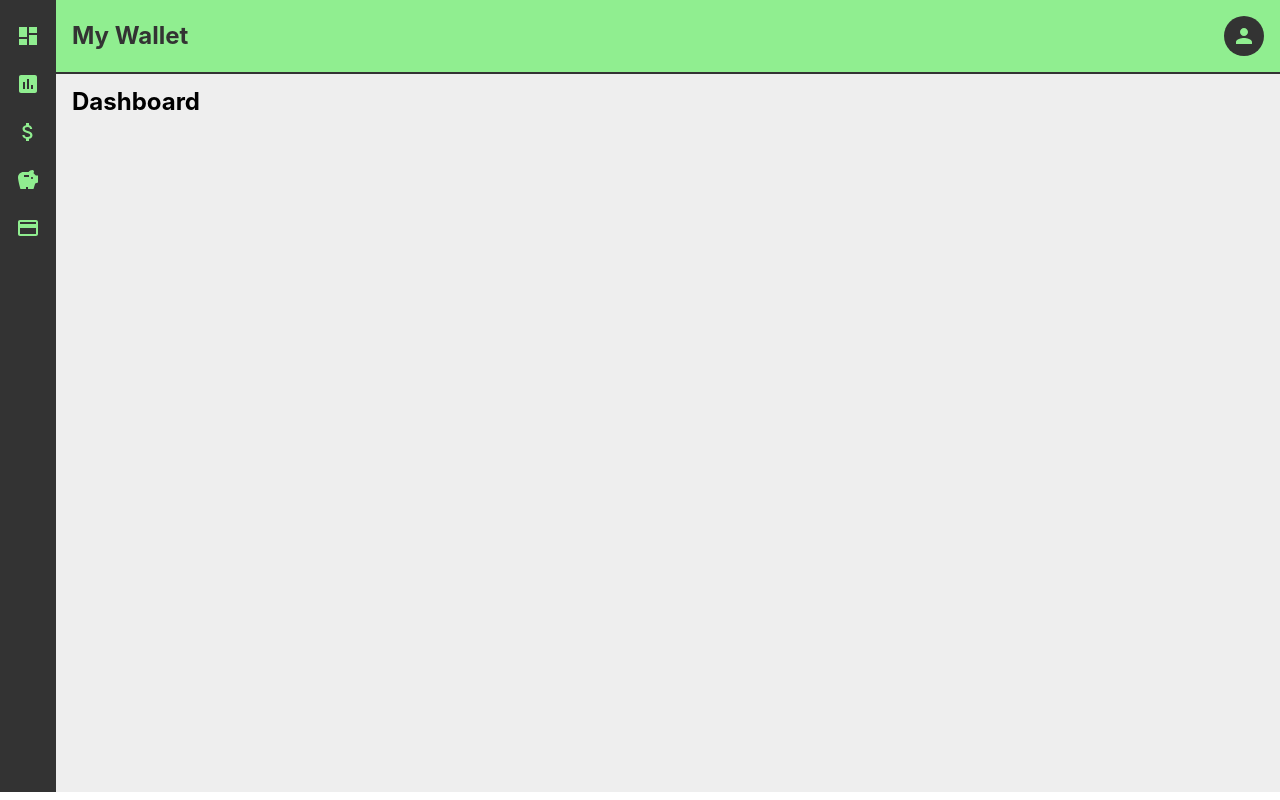
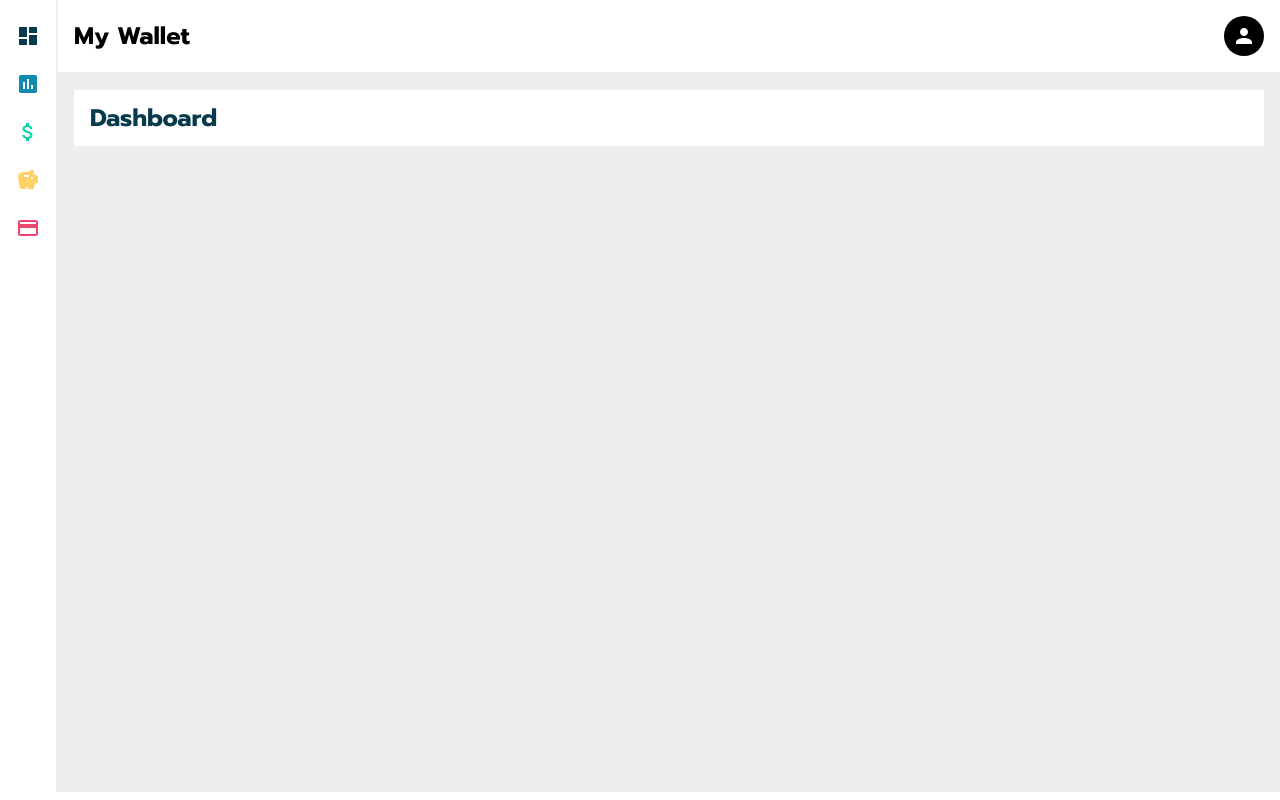
Before and after one commit to VargaAaron-FS/Varga_Aaron_Dev2501, a React (Create React App) app: page / in a window 1280 px wide. Built offline with nearby package versions, Linux system fonts and the light colour scheme.

Commit message:
styling updates

```diff
--- a/public/index.html
+++ b/public/index.html
@@ -24,7 +24,7 @@
       work correctly both with client-side routing and a non-root public URL.
       Learn how to configure a non-root public URL by running `npm run build`.
     -->
-    <title>React App</title>
+    <title>03_Routing</title>
   </head>
   <body>
     <noscript>You need to enable JavaScript to run this app.</noscript>
--- a/src/App.js
+++ b/src/App.js
@@ -6,8 +6,11 @@ export default function App() {
     <div style={styles.appContainer}>
       <SideNav />
       <main style={styles.main}>
-        <MyHeader />
-        <h1 style={styles.h1}>Dashboard</h1>
+      <MyHeader />
+        <div style={styles.contentContainer}>
+
+          <h1 style={styles.dashH1}>Dashboard</h1>
+        </div>
       </main>
     </div>
   );
@@ -18,17 +21,22 @@ const styles = {
     display: "flex",
     flexDirection: "row",
     padding: "0",
-    backgroundColor: "#eee",
+    backgroundColor: "#fff",
   },
   main: {
     display: "flex",
     flexDirection: "column",
     width: "100%",
+    backgroundColor: "#eee",
   },
-  h1: {
-    color: "black",
+  contentContainer: {
+    backgroundColor: "#fff",
+    padding: "1rem",
+    margin: "1rem",
+  },
+  dashH1: {
+    color: "#073b4c",
     margin: "0",
-    padding: "1rem",
     lineHeight: "1.5rem",
     fontSize: "1.5rem",
   },
--- a/src/components/MyHeader.js
+++ b/src/components/MyHeader.js
@@ -14,14 +14,14 @@ export default function MyHeader() {
 
 const styles = {
   headerContainer: {
-    color: "#333",
+    color: "#000",
     padding: "1rem",
-    backgroundColor: "lightgreen",
+    backgroundColor: "#fff",
     display: "flex",
     flexDirection: "row",
     alignItems: "center",
     justifyContent: "space-between",
-    borderBottom: "2px solid #333",
+    borderBottom: "2px solid #eee",
   },
   navContainer: {
     display: "flex",
@@ -38,7 +38,7 @@ const styles = {
     cursor: "pointer",
     padding: ".5rem",
     borderRadius: "50%",
-    backgroundColor: "#333",
-    color: "lightgreen",
+    backgroundColor: "#000",
+    color: "#fff",
   },
 };
--- a/src/components/SideNav.js
+++ b/src/components/SideNav.js
@@ -5,11 +5,11 @@ export default function SideNav() {
   return (
     <aside style={styles.sideNavContainer}>
       <nav style={styles.navContainer}>
-        <MdDashboard style={styles.navIcons} />
-        <MdAssessment style={styles.navIcons} />
-        <MdAttachMoney style={styles.navIcons} />
-        <MdSavings style={styles.navIcons} />
-        <MdCreditCard style={styles.navIcons} />
+        <MdDashboard style={styles.dashIcon} />
+        <MdAssessment style={styles.reportsIcon} />
+        <MdAttachMoney style={styles.incomeIcon} />
+        <MdSavings style={styles.savingsIcon} />
+        <MdCreditCard style={styles.spendingIcon} />
       </nav>
     </aside>
   );
@@ -17,12 +17,13 @@ export default function SideNav() {
 
 const styles = {
   sideNavContainer: {
-    color: "lightgreen",
+    color: "#000",
     height: "calc(100vh - 2rem)",
-    backgroundColor: "#333",
+    backgroundColor: "#fff",
     display: "flex",
     flexDirection: "column",
     paddingTop: "1.5rem",
+    borderRight: "2px solid #eee",
   },
   navContainer: {
     display: "flex",
@@ -34,4 +35,34 @@ const styles = {
     cursor: "pointer",
     padding: "0 1rem",
   },
+  dashIcon: {
+    fontSize: "1.5rem",
+    cursor: "pointer",
+    padding: "0 1rem",
+    color: "#073b4c",
+  },
+  reportsIcon: {
+    fontSize: "1.5rem",
+    cursor: "pointer",
+    padding: "0 1rem",
+    color: "#118ab2",
+  },
+  incomeIcon: {
+    fontSize: "1.5rem",
+    cursor: "pointer",
+    padding: "0 1rem",
+    color: "#06d6a0",
+  },
+  savingsIcon: {
+    fontSize: "1.5rem",
+    cursor: "pointer",
+    padding: "0 1rem",
+    color: "#ffd166",
+  },
+  spendingIcon: {
+    fontSize: "1.5rem",
+    cursor: "pointer",
+    padding: "0 1rem",
+    color: "#ef476f",
+  },
 };
--- a/src/index.css
+++ b/src/index.css
@@ -1,13 +1,8 @@
+@import url('https://fonts.googleapis.com/css2?family=Prompt:wght@400;700;900&display=swap');
+
 body {
   margin: 0;
-  font-family: -apple-system, BlinkMacSystemFont, 'Segoe UI', 'Roboto', 'Oxygen',
-    'Ubuntu', 'Cantarell', 'Fira Sans', 'Droid Sans', 'Helvetica Neue',
-    sans-serif;
+  font-family: 'Prompt', sans-serif;
   -webkit-font-smoothing: antialiased;
   -moz-osx-font-smoothing: grayscale;
 }
-
-code {
-  font-family: source-code-pro, Menlo, Monaco, Consolas, 'Courier New',
-    monospace;
-}
```
